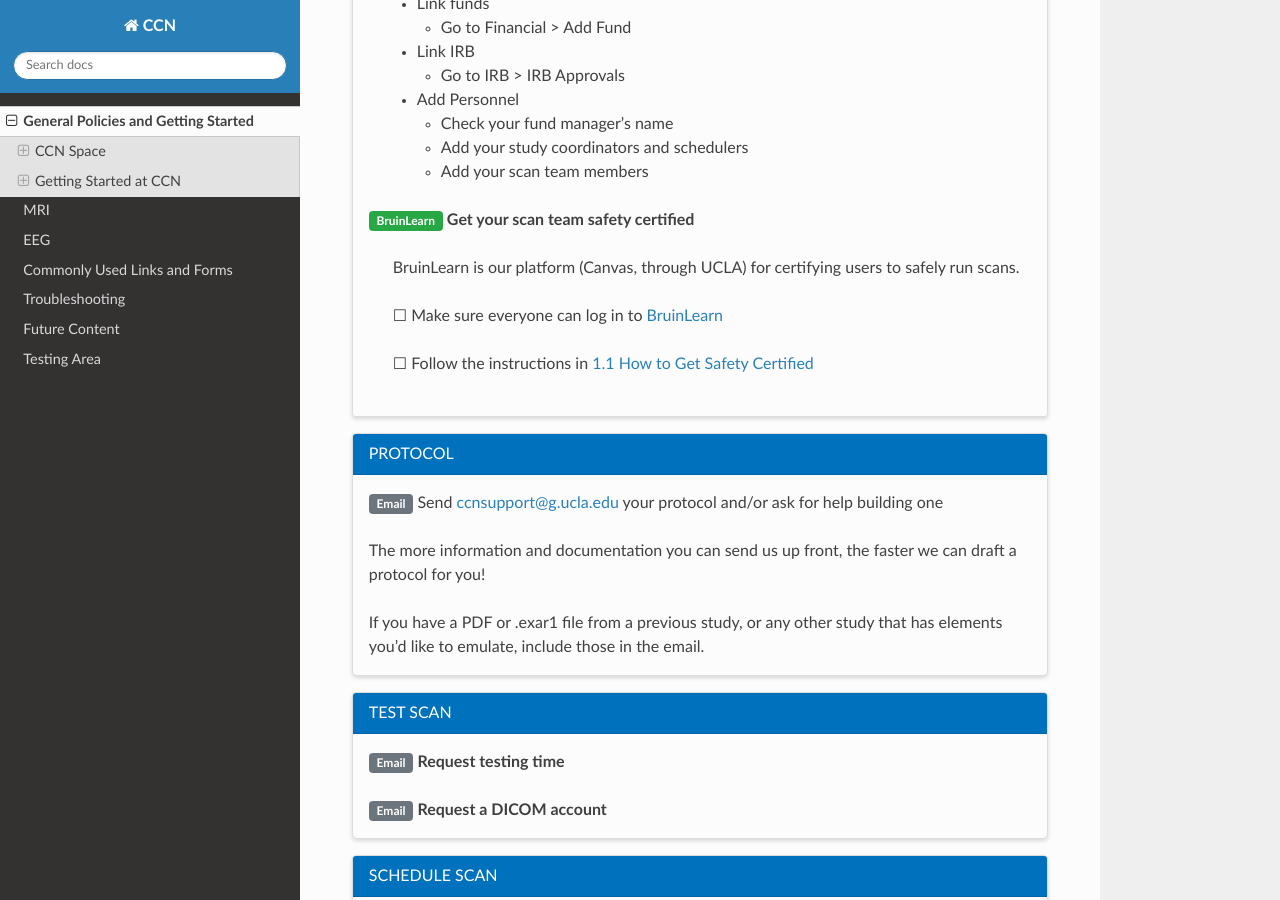
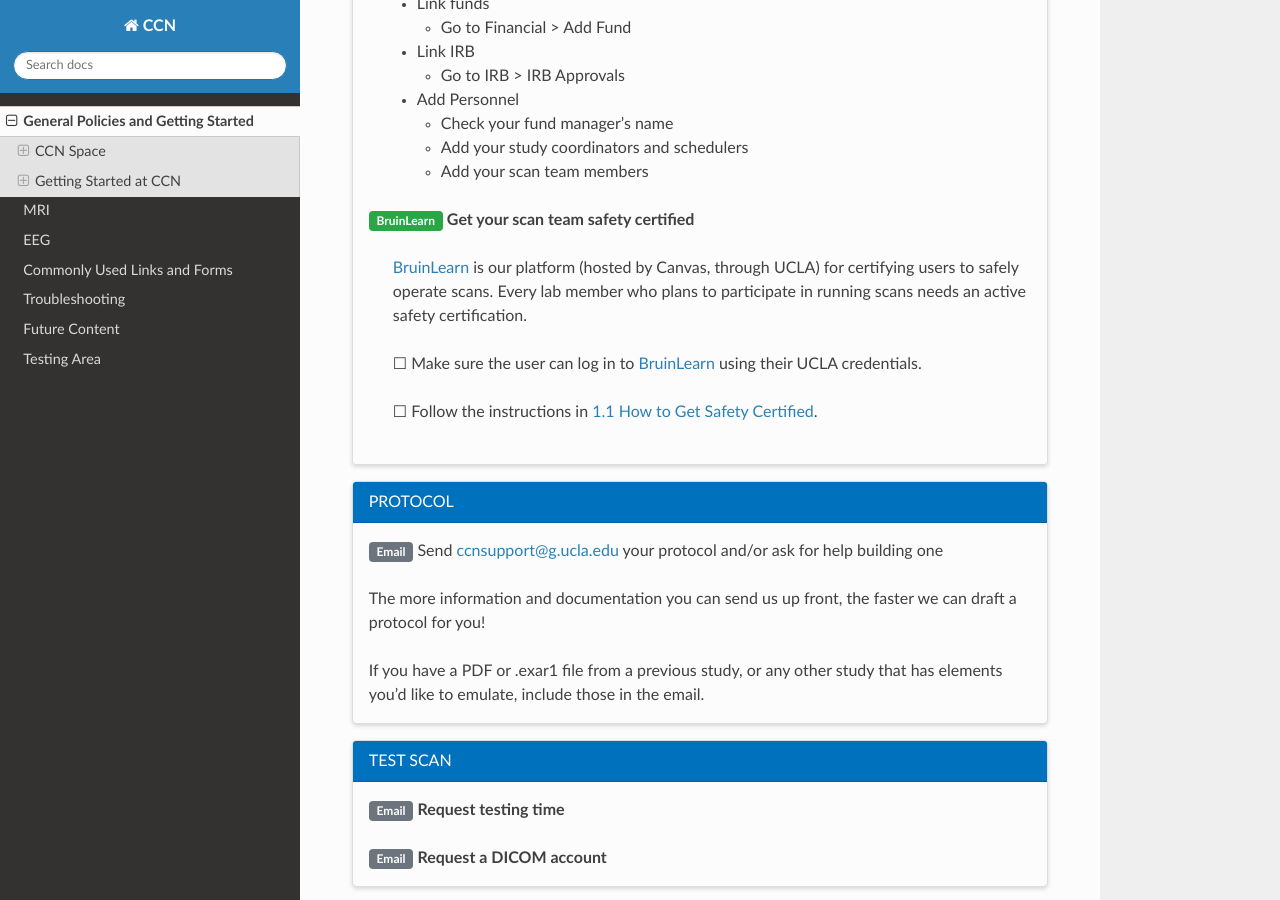
Before and after one commit to CCN-Support/CCN_Wiki, a Sphinx documentation site: the page built from docs/source/generalpolicies.rst, in a window 1280 px wide and 900 px high, scrolled down 4414 px. Built offline with Sphinx 7.4.7 and the Read the Docs theme 3.1.0, drawn with Linux system fonts in a browser that asks for light colours.

Commit message:
Update generalpolicies.rst

```diff
--- a/docs/source/generalpolicies.rst
+++ b/docs/source/generalpolicies.rst
@@ -139,11 +139,11 @@
 
   :bdg-success:`BruinLearn` **Get your scan team safety certified**
 
-    BruinLearn is our platform (Canvas, through UCLA) for certifying users to safely run scans.
+    `BruinLearn <bruinlearn.ucla.edu>`_ is our platform (hosted by Canvas, through UCLA) for certifying users to safely operate scans. Every lab member who plans to participate in running scans needs an active safety certification.
 
-    ☐ Make sure everyone can log in to `BruinLearn <bruinlearn.ucla.edu>`_
+    ☐ Make sure the user can log in to `BruinLearn <bruinlearn.ucla.edu>`_ using their UCLA credentials.
 
-    ☐ Follow the instructions in :ref:`safety_cert`
+    ☐ Follow the instructions in :ref:`safety_cert`.
 
 .. card::
   :class-card: sd-rounded-2
```
